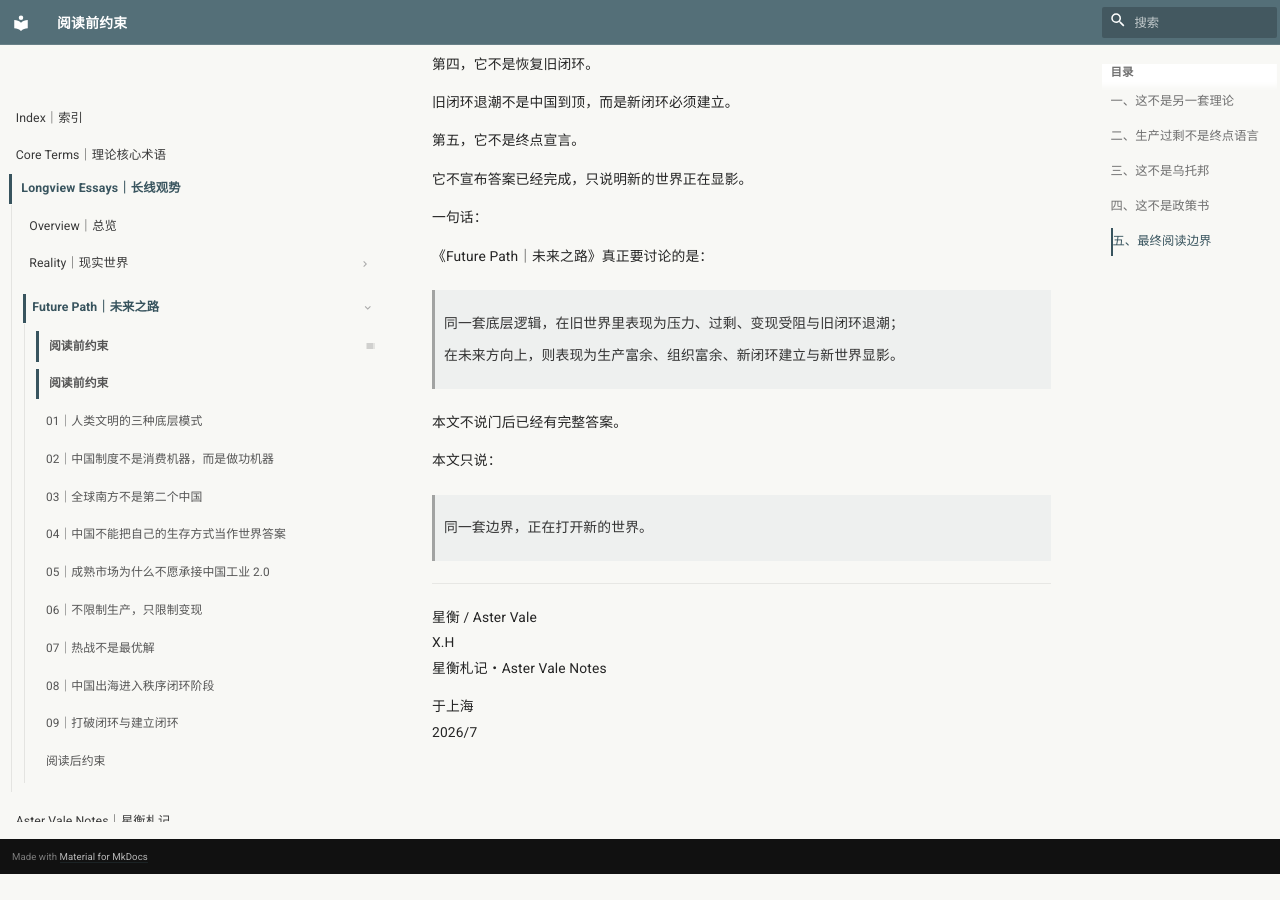
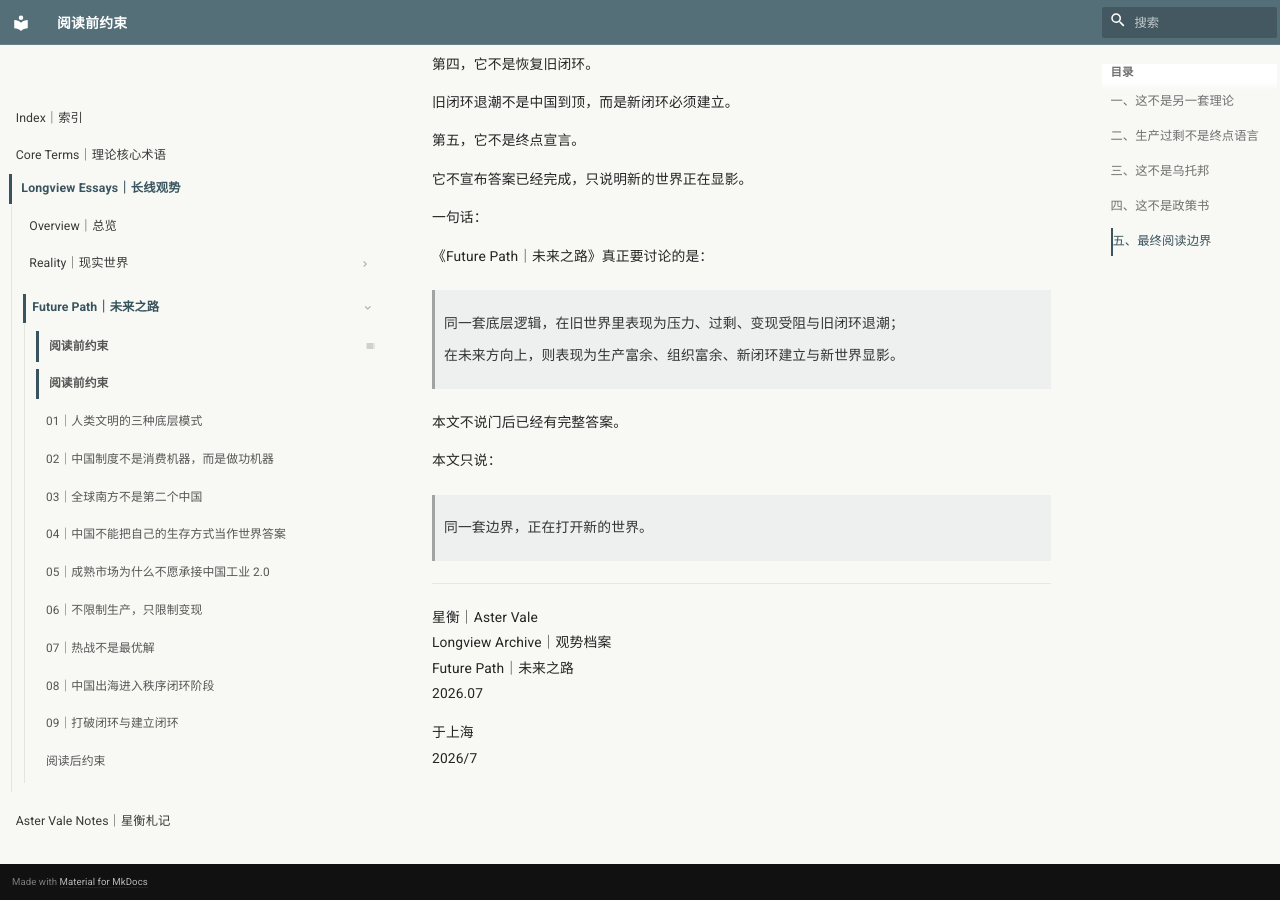
Before and after one commit to guanshi1688/longview-archive, an MkDocs documentation site: the page built from docs/essays/future/00.md, in a window 1280 px wide and 900 px high, scrolled down 3579 px. Built offline with MkDocs 1.6.1 and Material for MkDocs 9.7.7, drawn with Linux system fonts in a browser that asks for light colours; before the commit the page ends 4453 px from its top, so only the background shows below that.

Commit message:
Update 00.md

```diff
--- a/docs/essays/future/00.md
+++ b/docs/essays/future/00.md
@@ -182,9 +182,10 @@
 
 ---
 
-星衡 / Aster Vale
-X.H
-星衡札记・Aster Vale Notes
+星衡｜Aster Vale
+Longview Archive｜观势档案
+Future Path｜未来之路
+2026.07
 
 于上海
 2026/7
```
